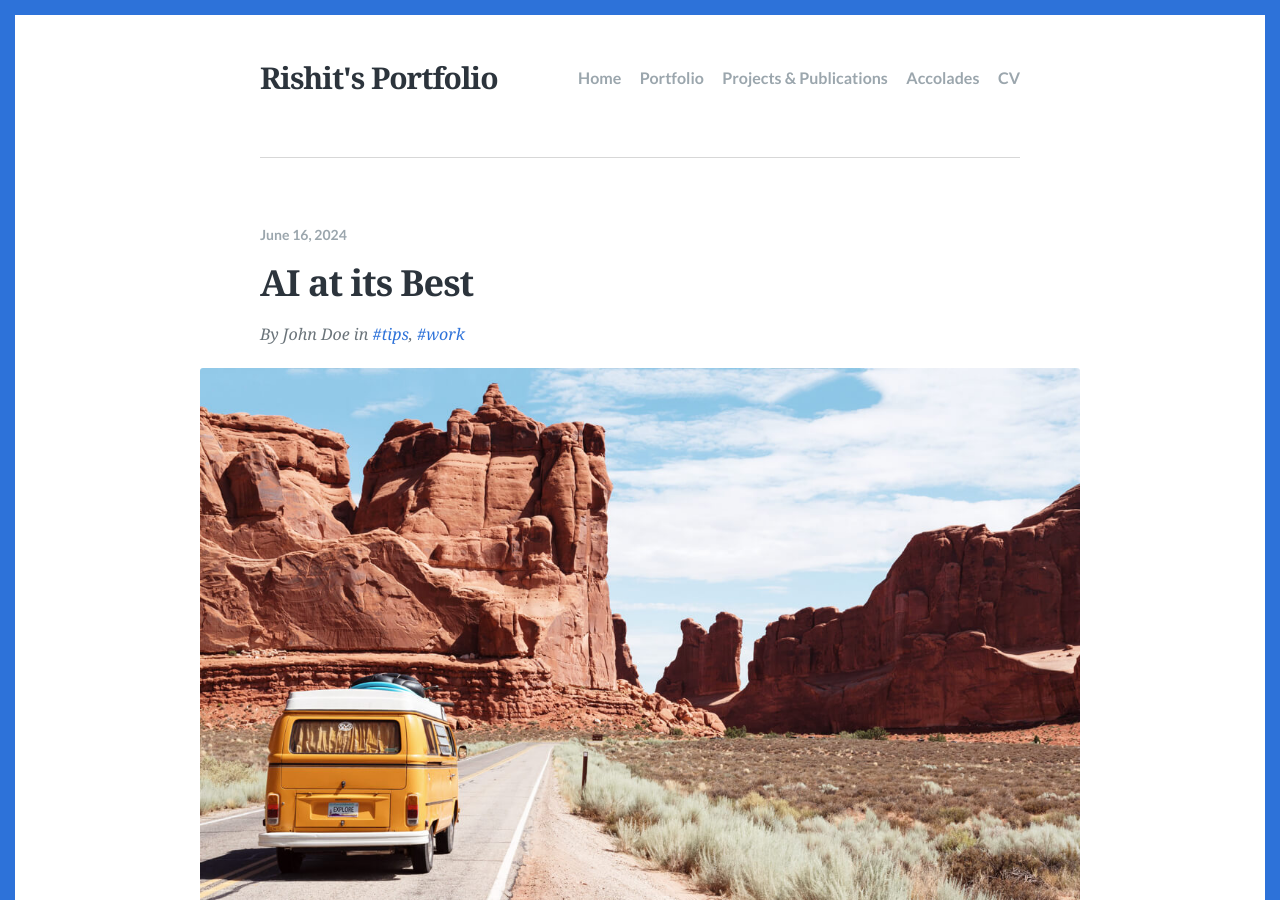
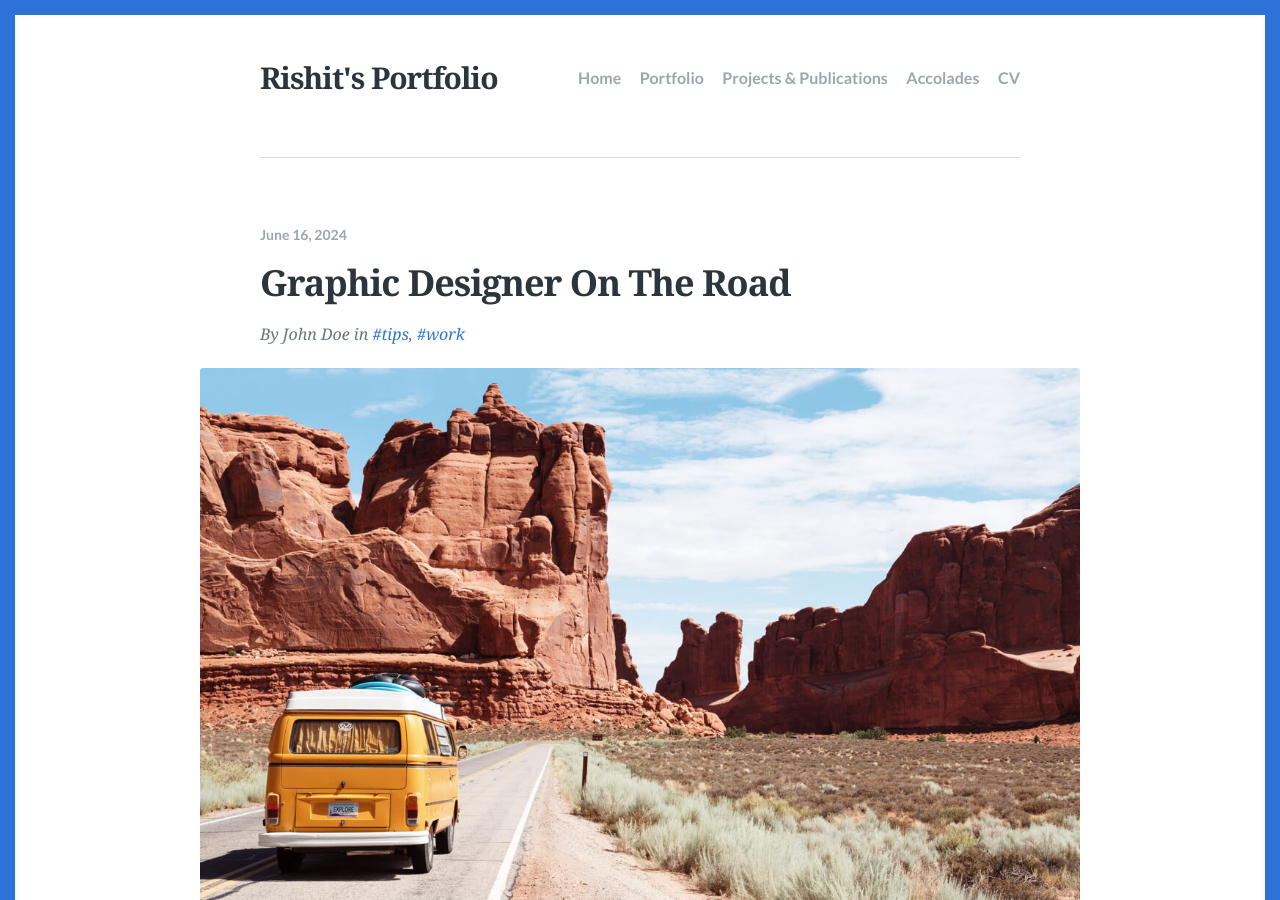
Before and after one commit to SingularityAI-SD/SingularityAI-SD.github.io, a Jekyll site: the page built from _posts/2020-01-05-Graphic-Designer-On-The-Road.md, in a window 1280 px wide and 900 px high. Built offline with Jekyll 4.4.1, drawn with Linux system fonts in a browser that asks for light colours; some web fonts are replaced; comment, search, counter and statistics services are not loaded.

Commit message:
Update 2020-01-05-Graphic-Designer-On-The-Road.md

```diff
--- a/_posts/2020-01-05-Graphic-Designer-On-The-Road.md
+++ b/_posts/2020-01-05-Graphic-Designer-On-The-Road.md
@@ -1,6 +1,6 @@
 ---
 layout: post
-title: "AI at its Best"
+title: "Graphic Designer On The Road"
 description: "A graphic designer is a professional within the graphic design and graphic arts industry."
 date: 2024-06-16
 feature_image: images/road.jpg
```
